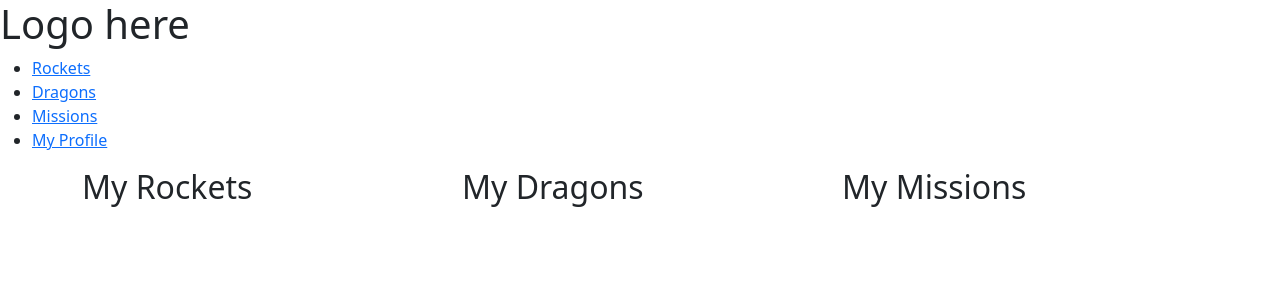
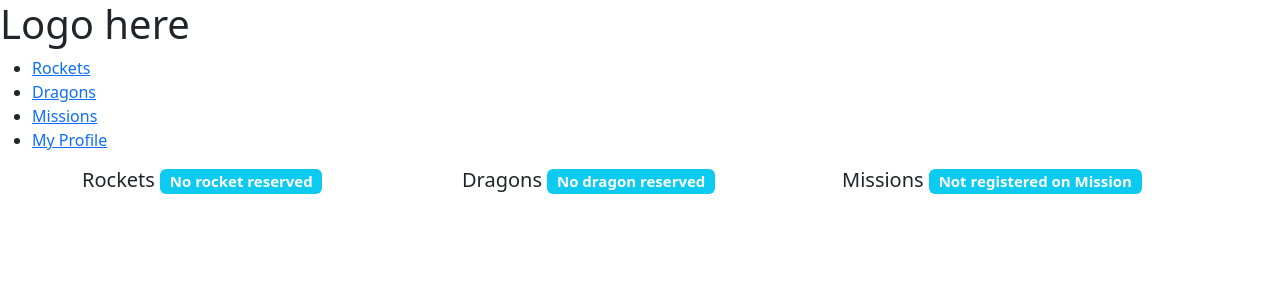
Before and after one commit to ProgramKingAbel/space_travelers_hub, a React (Create React App) app: page /Profile in a window 1280 px wide. Shown: the top 300 px of the page. Built offline with nearby package versions, Linux system fonts and the light colour scheme.

Commit message:
Style My profile Section

```diff
--- a/src/Pages/MyProfilePage.jsx
+++ b/src/Pages/MyProfilePage.jsx
@@ -4,6 +4,7 @@ import ListGroup from 'react-bootstrap/ListGroup';
 import { Container } from 'react-bootstrap';
 import Row from 'react-bootstrap/Row';
 import Col from 'react-bootstrap/Col';
+import Badge from 'react-bootstrap/Badge';
 
 const MyProfilePage = () => {
   const { rockets } = useSelector((state) => state.rockets);
@@ -18,16 +19,27 @@ const MyProfilePage = () => {
   return (
     <Container>
       <Row>
+        {reservedRockets.length > 0 ? (
           <Col>
             <h2>My Rockets</h2>
             <ListGroup>
               {
             reservedRockets.map((rocket) => (
-              <ListGroup.Item key={rocket.id} variant="light">{rocket.rocket_name}</ListGroup.Item>
+              <ListGroup.Item key={rocket.id}>{rocket.rocket_name}</ListGroup.Item>
             ))
               }
             </ListGroup>
           </Col>
+        ) : (
+          <Col>
+            <h5>
+              Rockets
+              {' '}
+              <Badge bg="info">No rocket reserved</Badge>
+            </h5>
+          </Col>
+        )}
+        {reservedDragons.length > 0 ? (
           <Col>
             <h2>My Dragons</h2>
             <ListGroup>
@@ -38,6 +50,16 @@ const MyProfilePage = () => {
               }
             </ListGroup>
           </Col>
+        ) : (
+          <Col>
+            <h5>
+              Dragons
+              {' '}
+              <Badge bg="info">No dragon reserved</Badge>
+            </h5>
+          </Col>
+        )}
+        {missions.length > 0 ? (
           <Col>
             <h2>My Missions</h2>
             <ListGroup>
@@ -48,6 +70,15 @@ const MyProfilePage = () => {
             }
             </ListGroup>
           </Col>
+        ) : (
+          <Col>
+            <h5>
+              Missions
+              {' '}
+              <Badge bg="info">Not registered on Mission</Badge>
+            </h5>
+          </Col>
+        )}
       </Row>
     </Container>
 
```
Lines whose indentation alone changed are shown as unchanged.
